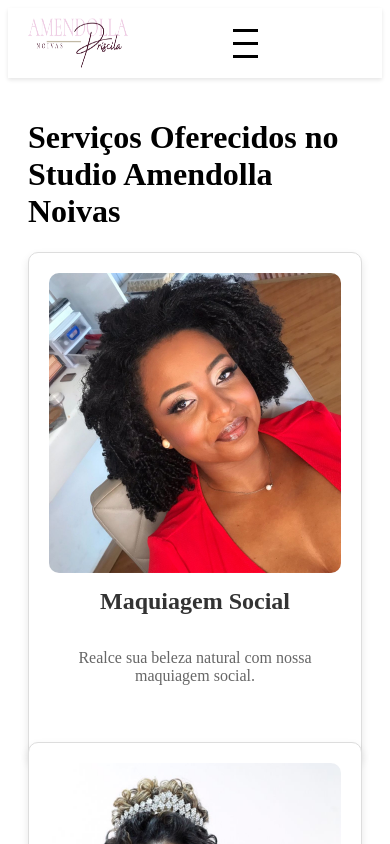
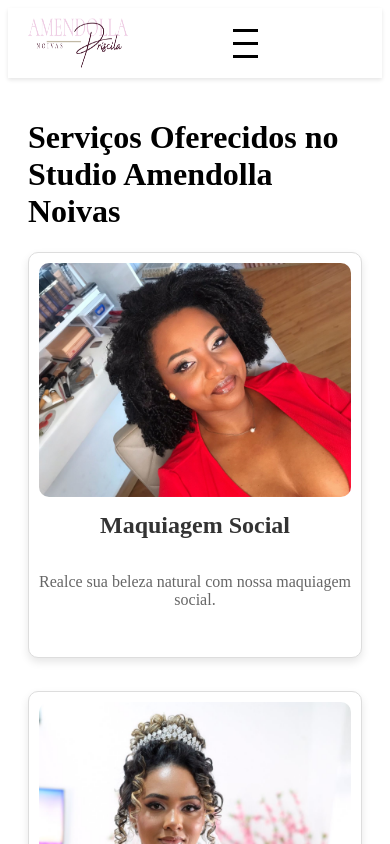
Before and after one commit to Sawux2/studio-amendolla-noivas, a Next.js app: page /servicos in a window 390 px wide. Shown: the top 844 px of the page. Built offline with nearby package versions, Linux system fonts and the light colour scheme.

Commit message:
pagina serviços editada

```diff
--- a/app/servicos/page.tsx
+++ b/app/servicos/page.tsx
@@ -77,6 +77,8 @@ const ServicosPage = () => {
                 height={600}
                 className={styles.servicoImage}
                 quality={80}
+                loading={index === 0 ? 'eager' : 'lazy'} // Carrega a primeira imagem rapidamente
+                priority={index === 0} // Prioriza o carregamento da primeira imagem
               />
               <h3 className={styles.servicoTitle}>{service.title}</h3>
               <p className={styles.servicoDescription}>{service.description}</p>
--- a/app/styles/Servicos.module.css
+++ b/app/styles/Servicos.module.css
@@ -7,18 +7,18 @@
 /* Grid principal: 3 colunas para os serviços e 1 coluna para o formulário */
 .gridContainer {
   display: grid;
-  grid-template-columns: 3fr 1fr; /* Ajuste: 3 partes para os cards, 1 parte para o formulário */
+  grid-template-columns: 3fr 1fr;
   gap: 20px;
   align-items: start;
-  justify-content: center; /* Isso ajuda a centralizar o conteúdo */
+  justify-content: center;
 }
 
 /* Grid dos cards dos serviços */
 .servicosGrid {
   display: grid;
-  grid-template-columns: repeat(3, 1fr); /* Três colunas para os cards */
-  gap: 20px; /* Espaço entre as colunas */
-  justify-items: center; /* Centraliza os cards dentro da grid */
+  grid-template-columns: repeat(3, 1fr);
+  gap: 55px;
+  justify-items: center;
 }
 
 /* Cards de serviços */
@@ -26,7 +26,7 @@
   background-color: #fff;
   border: 1px solid #ddd;
   border-radius: 10px;
-  padding: 20px;
+  padding: 10px;
   text-align: center;
   box-shadow: 0 4px 8px rgba(0, 0, 0, 0.1);
   transition: transform 0.3s ease, box-shadow 0.3s ease;
@@ -34,7 +34,7 @@
   flex-direction: column;
   justify-content: space-between;
   height: 100%;
-  max-width: 350px; /* Define uma largura máxima para centralizar os cards */
+  max-width: 350px;
 }
 
 /* Efeito hover nos cards */
@@ -46,7 +46,8 @@
 /* Imagem dos cards */
 .servicoImage {
   width: 100%;
-  height: 300px; /* Tornando a imagem mais quadrada */
+  height: auto;
+  max-height: 300px;
   object-fit: cover;
   border-radius: 10px;
 }
@@ -74,7 +75,7 @@
   padding: 20px;
   border-radius: 10px;
   box-shadow: 0 4px 8px rgba(0, 0, 0, 0.1);
-  max-width: 350px; /* Diminuindo a largura do formulário */
+  max-width: 350px;
   width: 100%;
   margin: 0 auto;
 }
@@ -111,17 +112,16 @@
 /* Ajustes responsivos */
 @media (max-width: 768px) {
   .gridContainer {
-    grid-template-columns: 1fr; /* Uma coluna de serviços e formulário em telas menores */
-    justify-content: center; /* Centraliza o conteúdo no mobile */
+    grid-template-columns: 1fr;
   }
 
   .servicosGrid {
-    grid-template-columns: 1fr; /* Apenas um card por linha em telas pequenas */
-    justify-items: center; /* Centraliza os cards dentro da grid */
+    grid-template-columns: 1fr;
+    justify-items: center;
   }
 
   .colunaForm {
     margin-top: 20px;
-    max-width: 100%; /* Garante que o formulário use toda a largura em mobile */
+    max-width: 100%;
   }
 }
```
